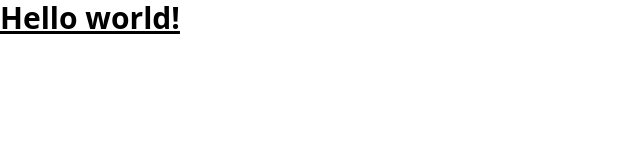
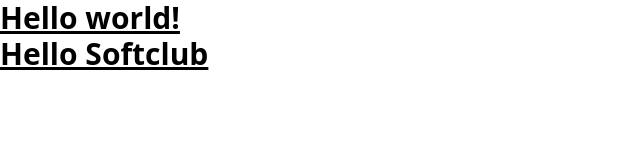
Before and after one commit to CodeByMaks/Git_soft, a website: page src/index.html in a window 1280 px wide. Shown: the whole page, without its empty margins (0-640 px from the left). Drawn offline with Linux system fonts and the light colour scheme.

Commit message:
update project

```diff
--- a/src/index.html
+++ b/src/index.html
@@ -9,5 +9,6 @@
   <h1 class="text-3xl font-bold underline">
     Hello world!
   </h1>
+  <h2 class="text-3xl font-bold underline">Hello Softclub</h2>
 </body>
 </html>
```
